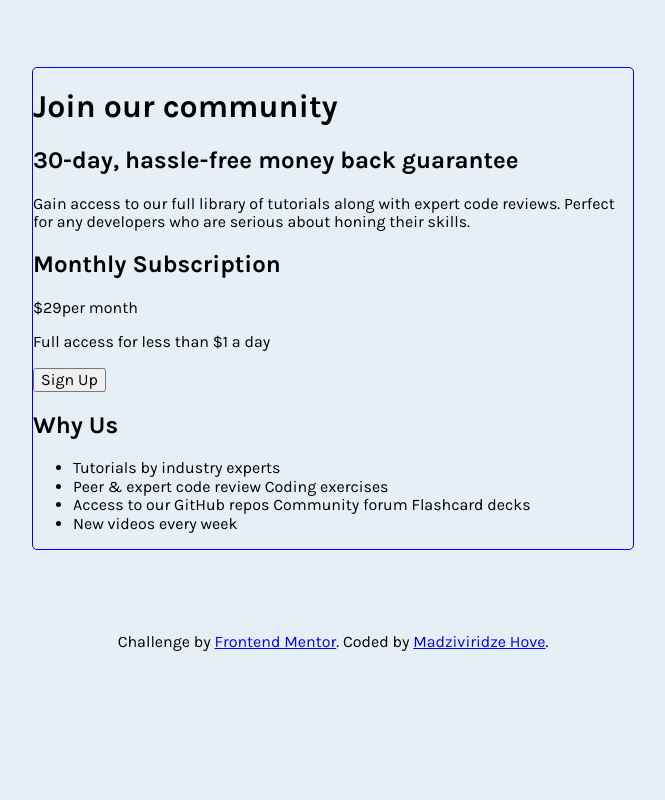
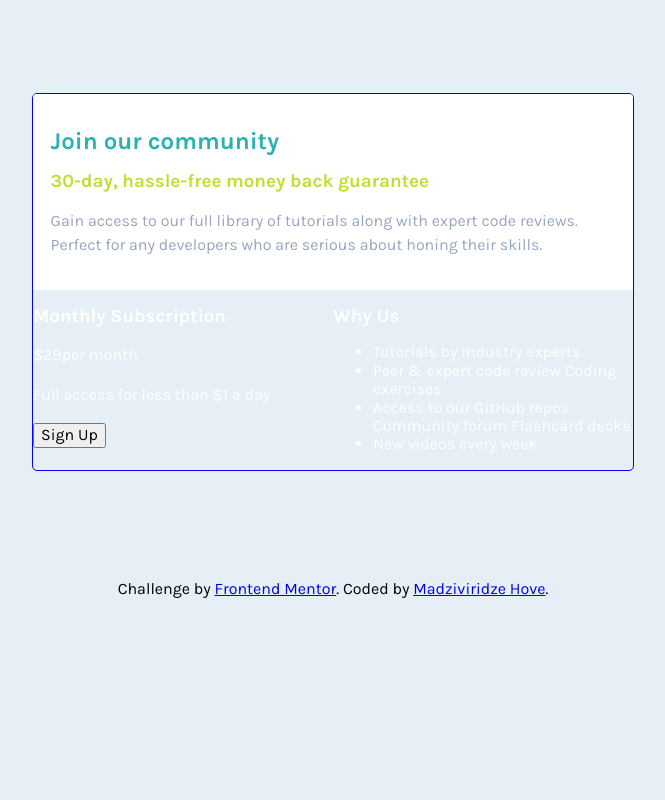
Before and after one commit to madzi-hove/single-price-grid-component, a plain HTML site: page index.html in a window 1280 px wide. Shown: the whole page, without its empty margins (307-972 px from the left). Drawn offline with Linux system fonts and the light colour scheme.

Commit message:
make 2nd section a grid container

```diff
--- a/css/style.css
+++ b/css/style.css
@@ -27,7 +27,38 @@ footer {
 .component {
 	inline-size: 90%;
 	align-self: center;
-	border: 1px solid blue;
 	overflow: hidden;
 	border-radius: 5px;
+	border: 1px solid blue;
 }
+
+.component p {
+	line-height: 1.5;
+}
+
+/* card styles */
+section:first-child {
+	padding: 1.1rem;
+	color: var(--greyish-blue);
+	background-color: #fff;
+}
+
+h1 {
+	font-size: 1.5rem;
+	color: var(--cyan);
+}
+
+section > h2 {
+	color: var(--bright-yellow);
+}
+
+h2 {
+	font-size: 1.17rem;
+	color: #fff;
+}
+
+section:nth-child(2) {
+	display: grid;
+	grid-template-columns: repeat(auto-fit, minmax(200px, 1fr));
+	color: #fff;
+}
```
